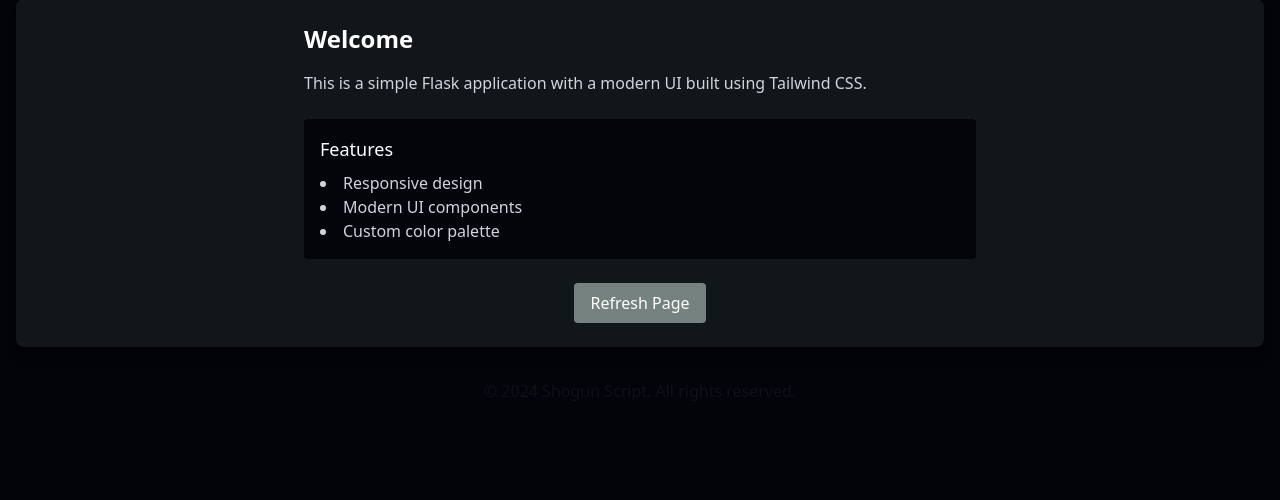
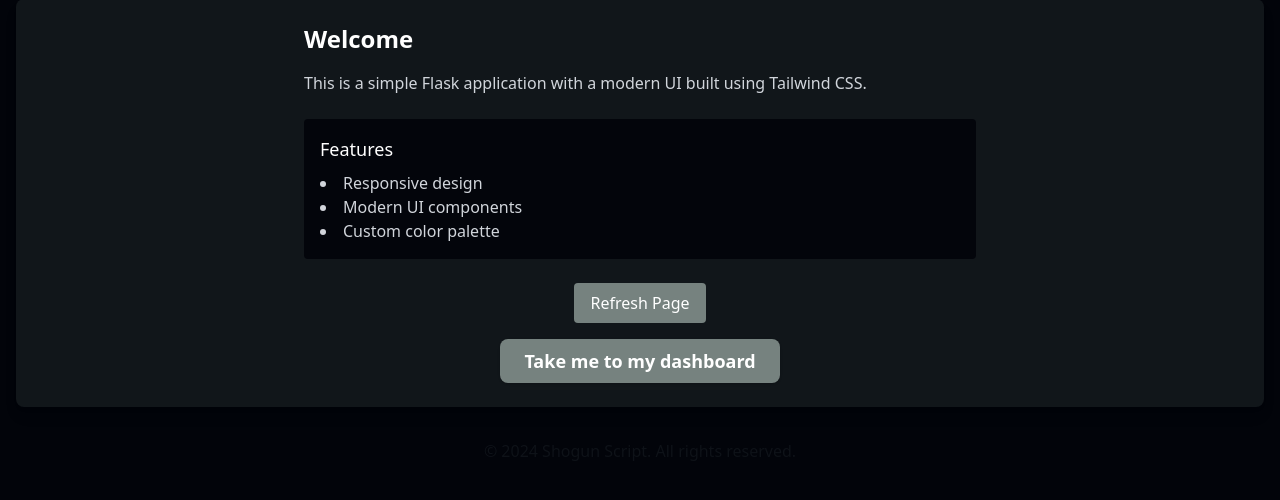
Before and after one commit to anujisdead/shogun-script, a Flask app: page / in a window 1280 px wide. Shown: the part 137-637 px from the top of the page. Run offline with Flask 3, Linux system fonts and the light colour scheme; some libraries are stand-ins or nearby versions.

Commit message:
changes made, home page linking to dashboard

```diff
--- a/templates/index.html
+++ b/templates/index.html
@@ -44,9 +44,12 @@
                     </ul>
                 </div>
 
-                <div class="flex justify-center">
+                <div class="flex flex-col items-center space-y-4">
                     <a href="/" class="bg-primary hover:bg-opacity-80 text-white font-medium py-2 px-4 rounded transition-colors">
                         Refresh Page
+                    </a>
+                    <a href="/dashboard" class="bg-primary text-white font-semibold py-2 px-6 rounded-lg shadow hover:bg-opacity-90 transition-colors text-lg">
+                        Take me to my dashboard
                     </a>
                 </div>
             </div>
```
